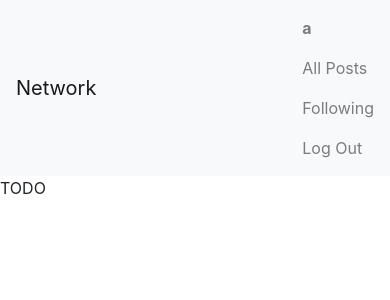
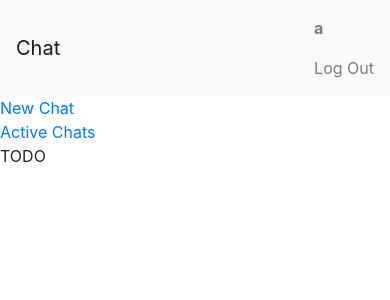
Before and after one commit to ithompson813/cs33final, a Django app: page / in a window 390 px wide. Shown: the top 300 px of the page. Run offline with Django 3.2, Linux system fonts and the light colour scheme; a user stored in the database is signed in; some libraries are stand-ins or nearby versions.

Commit message:
iterated layout, began models

```diff
--- a/final/chat/models.py
+++ b/final/chat/models.py
@@ -4,3 +4,22 @@ from django.db import models
 
 class User(AbstractUser):
     pass
+
+
+
+class chat(models.Model):
+    creator = models.ForeignKey('User', on_delete=models.CASCADE)
+
+
+
+# message
+#   author, content, group(foreign)
+
+#   will show messages based on an api call to the correct group
+#   this will be triggered by the html in the dropdown
+#       click will call api whenever a group is shown on screen
+#       will need to figure out how to update chat dynamically
+
+# group
+#   users, creator
+#
--- a/final/chat/static/chat/styles.css
+++ b/final/chat/static/chat/styles.css
@@ -0,0 +1,11 @@
+/* Fixed sidenav, full height */
+.sidenav {
+    height: 100%;
+    width: 200px;
+    position: fixed;
+    z-index: 1;
+    top: 100;
+    left: 0;
+    overflow-x: hidden;
+    padding-top: 20px;
+  }
--- a/final/chat/templates/chat/layout.html
+++ b/final/chat/templates/chat/layout.html
@@ -1,31 +1,31 @@
 {% load static %}
 
 <!DOCTYPE html>
+
 <html lang="en">
     <head>
-        <title>{% block title %}Social Network{% endblock %}</title>
+        <title>{% block title %}{% endblock %}</title>
         <link rel="stylesheet" href="https://stackpath.bootstrapcdn.com/bootstrap/4.4.1/css/bootstrap.min.css" integrity="sha384-Vkoo8x4CGsO3+Hhxv8T/Q5PaXtkKtu6ug5TOeNV6gBiFeWPGFN9MuhOf23Q9Ifjh" crossorigin="anonymous">
         <link href="{% static 'chat/styles.css' %}" rel="stylesheet">
     </head>
     <body>
 
+
         <nav class="navbar navbar-expand-lg navbar-light bg-light">
-            <a class="navbar-brand" href="#">Network</a>
+            <a class="navbar-brand" href="#">Chat</a>
 
             <div>
               <ul class="navbar-nav mr-auto">
                 {% if user.is_authenticated %}
                     <li class="nav-item">
-                        <a class="nav-link" href="#"><strong>{{ user.username }}</strong></a>
+                        <a class="nav-link" id="profile" href="#"><strong>{{ user.username }}</strong></a>
+                    </li>
+                {% else %}
+                    <li class="nav-item">
+                        <a class="nav-link" id="profile" href="#"><strong> </strong></a>
                     </li>
                 {% endif %}
-                <li class="nav-item">
-                  <a class="nav-link" href="{% url 'index' %}">All Posts</a>
-                </li>
                 {% if user.is_authenticated %}
-                    <li class="nav-item">
-                        <a class="nav-link" href="#">Following</a>
-                    </li>
                     <li class="nav-item">
                         <a class="nav-link" href="{% url 'logout' %}">Log Out</a>
                     </li>
@@ -41,9 +41,21 @@
             </div>
           </nav>
 
-        <div class="body">
-            {% block body %}
-            {% endblock %}
+
+        <div class="row">
+            <div class="sidebar col-lg-2 col-md-3">
+                <div>
+                    <a href="{% url 'new_chat' %}">New Chat</a>
+                </div>
+                <div>
+                    <a href="">Active Chats</a>
+                </div>
+            </div>
+            <div class="main col-lg-10 col-md-9">
+                {% block body %}
+                {% endblock %}
+            </div>
         </div>
+
     </body>
 </html>
--- a/final/chat/urls.py
+++ b/final/chat/urls.py
@@ -7,5 +7,6 @@ urlpatterns = [
     path("", views.index, name="index"),
     path("login", views.login_view, name="login"),
     path("logout", views.logout_view, name="logout"),
-    path("register", views.register, name="register")
+    path("register", views.register, name="register"),
+    path("new_chat", views.new_chat, name="new_chat")
 ]
--- a/final/chat/views.py
+++ b/final/chat/views.py
@@ -61,3 +61,13 @@ def register(request):
         return HttpResponseRedirect(reverse("index"))
     else:
         return render(request, "chat/register.html")
+
+
+
+
+
+
+
+
+def new_chat(request):
+    return HttpResponse("new chat pog")
```
Also changed, not shown: final/chat/migrations/0001_initial.py (added), final/chat/migrations/__init__.py (added), final/db.sqlite3.
